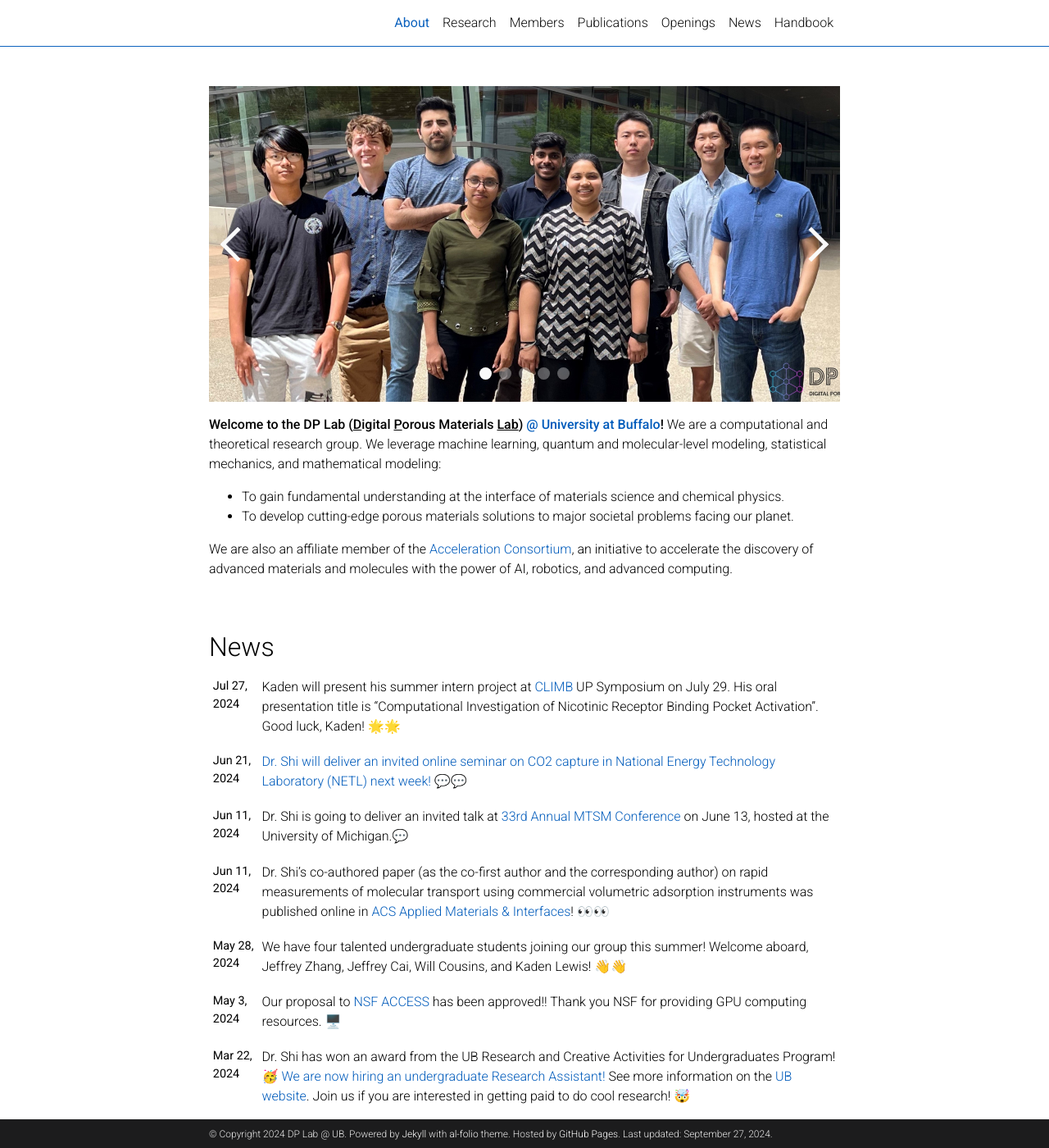
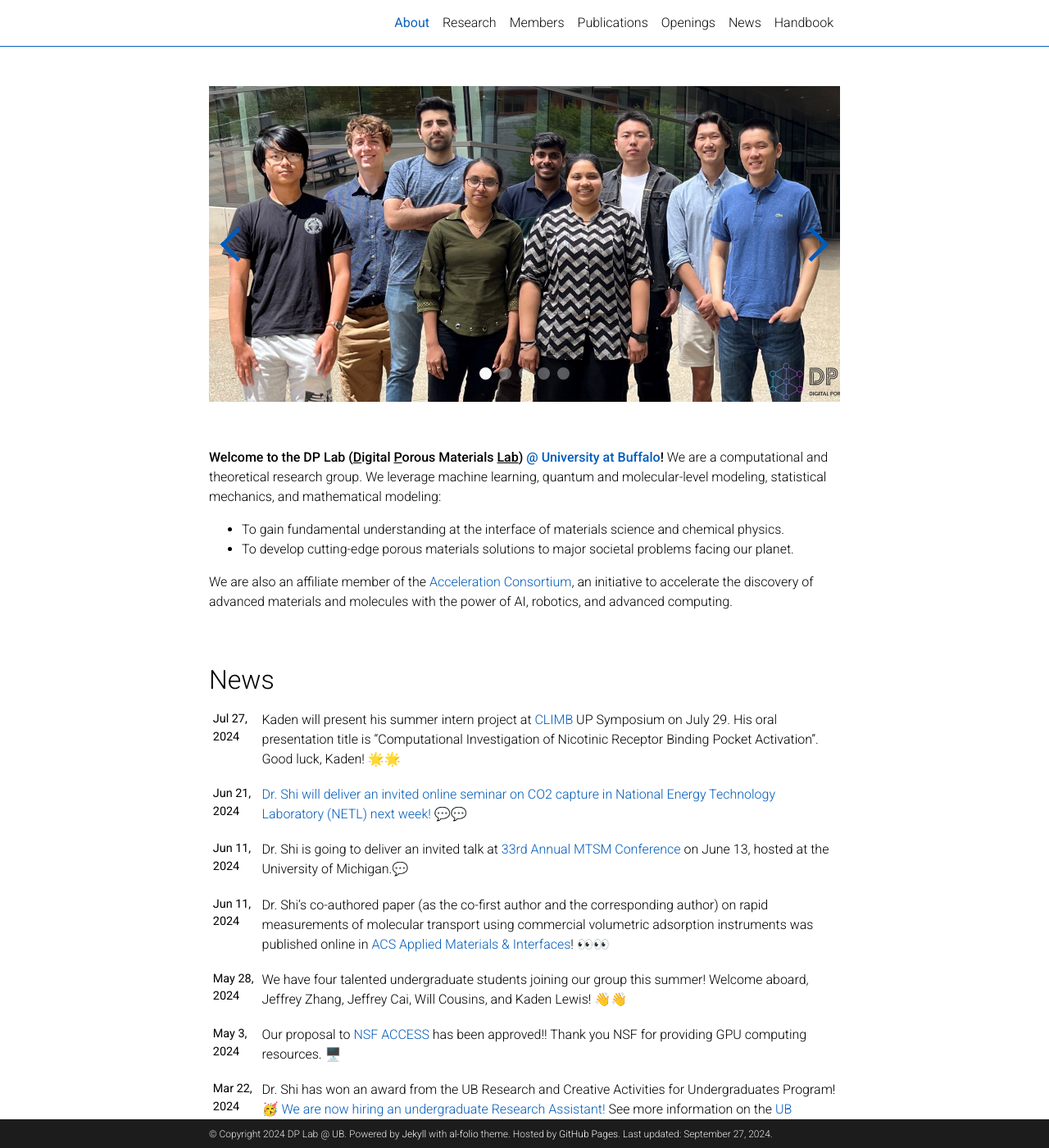
Before and after one commit to ShiResearchGroup/shiresearchgroup.github.io, a Jekyll site: the page built from _pages/about.md, in a window 1280 px wide and 1400 px high. Shown: the whole window at 82% size. Built offline with Jekyll 4.4.1, drawn with Linux system fonts in a browser that asks for light colours; comment, search, counter and statistics services are not loaded; a style sheet for code colours, icons or effects is not loaded.

Commit message:
changed color

```diff
--- a/_includes/carousel.html
+++ b/_includes/carousel.html
@@ -88,7 +88,7 @@
   cursor: pointer;
   border-width: 5px 5px 0 0;
   border-style: solid;
-  border-color: #fafafa;
+  border-color: #005bbb;
   opacity: 0.35;
   opacity: 1;
   outline: 0;
--- a/_pages/about.md
+++ b/_pages/about.md
@@ -24,6 +24,7 @@ carousels:
     - image: assets/img/image_slider/AMI.jpg
 ---
 
+<br>
 
 **Welcome to the DP Lab (<u>D</u>igital <u>P</u>orous Materials <u>Lab</u>) <a href='https://www.buffalo.edu/'>@ University at Buffalo</a>!** We are a computational and theoretical research group. We leverage machine learning, quantum and molecular-level modeling, statistical mechanics, and mathematical modeling: <br>
 - To gain fundamental understanding at the interface of materials science and chemical physics. <br>
```
